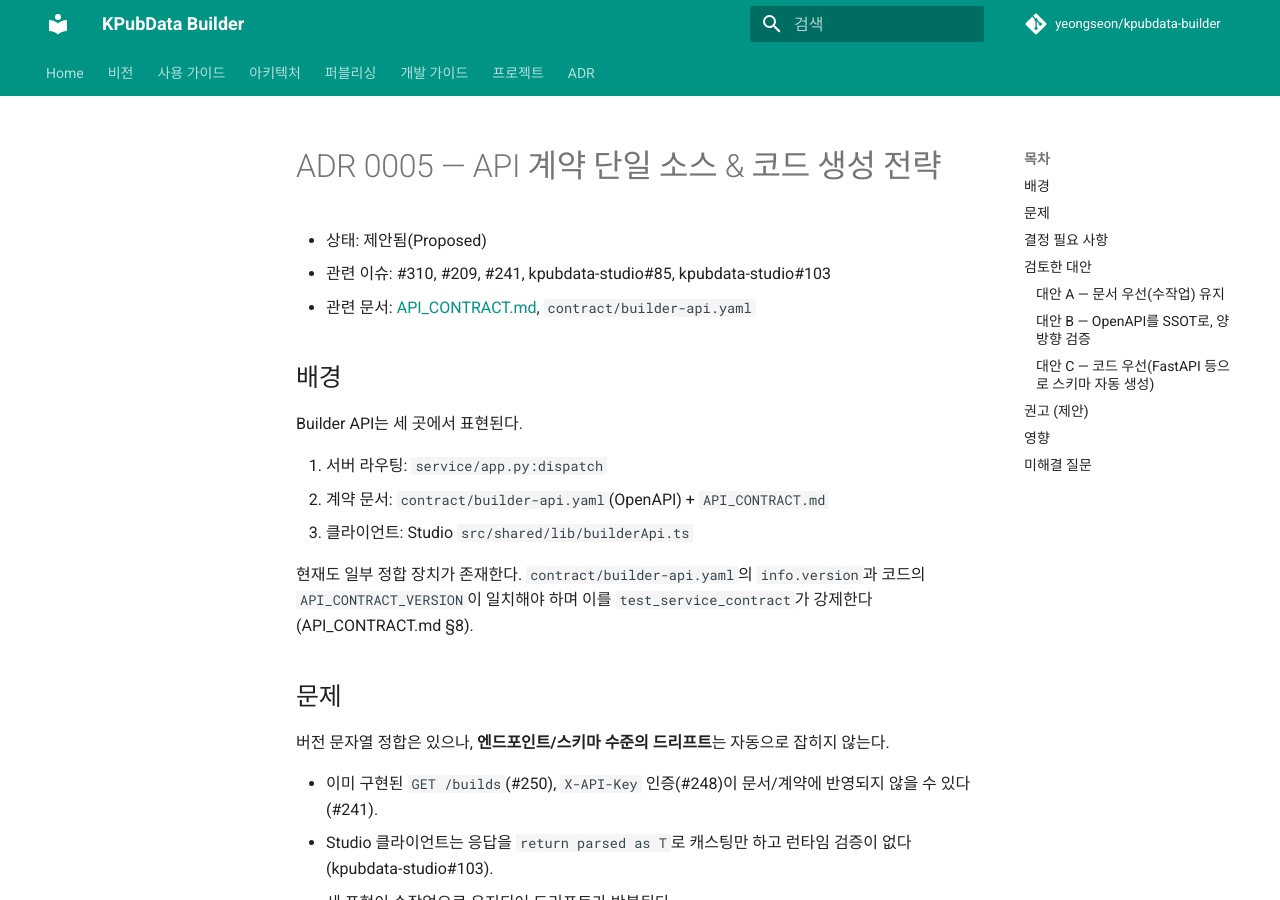
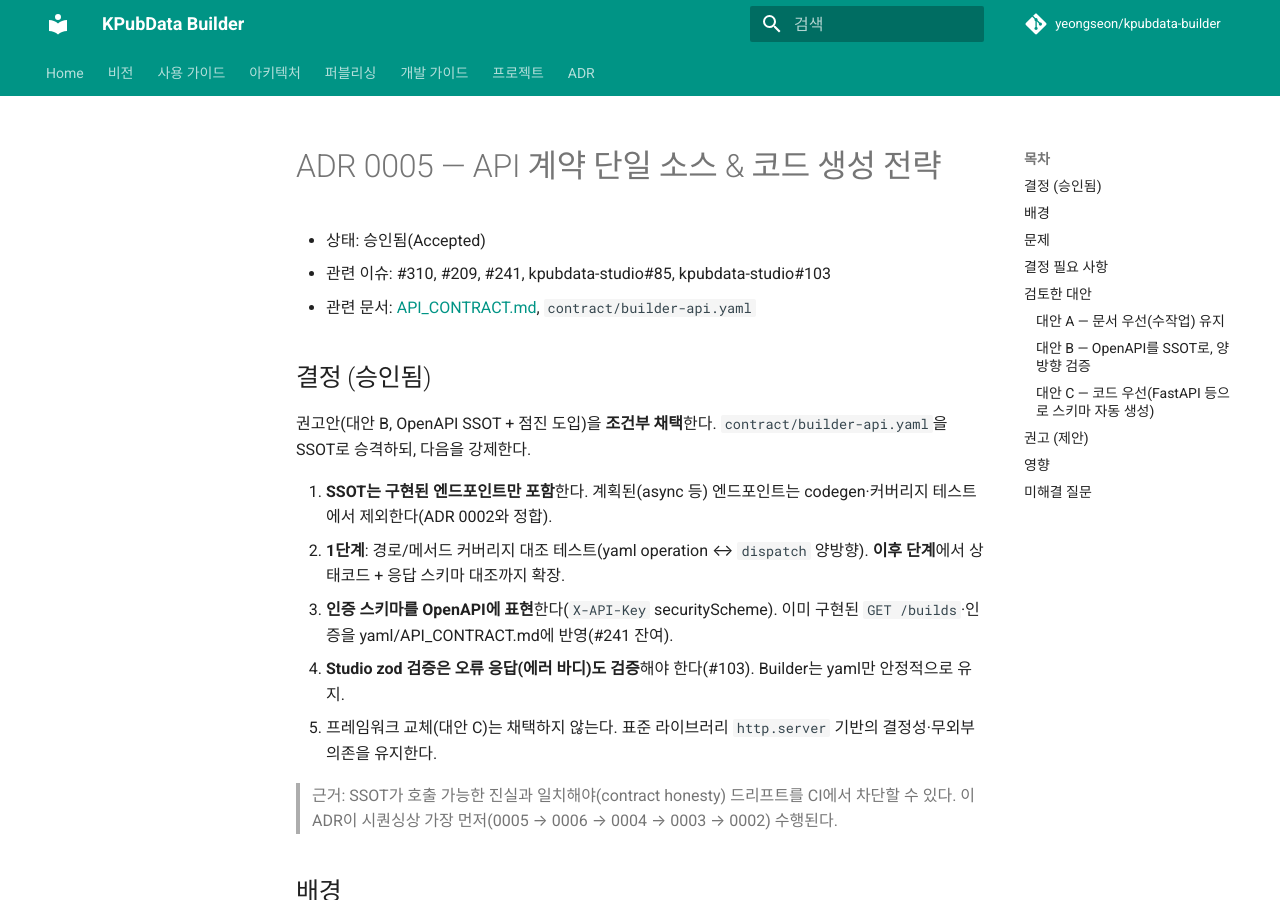
Before and after one commit to yeongseon/kpubdata-builder, an MkDocs documentation site: the page built from docs/adrs/0005-api-contract-single-source.md, in a window 1280 px wide and 900 px high. Built offline with MkDocs 1.6.1 and Material for MkDocs 9.7.7, drawn with Linux system fonts in a browser that asks for light colours; comment, search, counter and statistics services are not loaded.

Commit message:
docs: accept v0.4 ADRs 0002-0006 with Oracle-reviewed decisions (#315)
Record maintainer-decided directions (validated via Oracle) for the five
beyond-MVP architecture decisions, flipping status from Proposed to Accepted:

- 0002 build execution: keep synchronous POST /build only in v0.4; async
  build/job endpoints excluded from the callable contract until full
  semantics (state, failure, cancellation, idempotency, partial artifacts)
  are defined.
- 0003 build store: SQLite as a derived, rebuildable index for completed
  builds only; manifest.json stays canonical; index-write failure must not
  fail a successful build.
- 0004 exporter plugin: explicit registry + public register_exporter;
  reject duplicate registration, avoid global mutable state, formalize
  factory signature and error behavior.
- 0005 contract SSOT: builder-api.yaml is SSOT but must contain implemented
  endpoints only; phase-1 path/method coverage test; represent auth scheme.
- 0006 auth/deploy: static API key OK but Docker fails closed, CORS
  default-deny, check artifact serving for path traversal.

Execution sequencing: 0005 -> 0006 -> 0004 -> 0003 -> 0002.

Co-authored-by: Sisyphus <clio-agent@sisyphuslabs.ai>

```diff
--- a/docs/adrs/0005-api-contract-single-source.md
+++ b/docs/adrs/0005-api-contract-single-source.md
@@ -1,8 +1,20 @@
 # ADR 0005 — API 계약 단일 소스 & 코드 생성 전략
 
-- 상태: 제안됨(Proposed)
+- 상태: 승인됨(Accepted)
 - 관련 이슈: #310, #209, #241, kpubdata-studio#85, kpubdata-studio#103
 - 관련 문서: [API_CONTRACT.md](../../API_CONTRACT.md), `contract/builder-api.yaml`
+
+## 결정 (승인됨)
+
+권고안(대안 B, OpenAPI SSOT + 점진 도입)을 **조건부 채택**한다. `contract/builder-api.yaml`을 SSOT로 승격하되, 다음을 강제한다.
+
+1. **SSOT는 구현된 엔드포인트만 포함**한다. 계획된(async 등) 엔드포인트는 codegen·커버리지 테스트에서 제외한다(ADR 0002와 정합).
+2. **1단계**: 경로/메서드 커버리지 대조 테스트(yaml operation ↔ `dispatch` 양방향). **이후 단계**에서 상태코드 + 응답 스키마 대조까지 확장.
+3. **인증 스키마를 OpenAPI에 표현**한다(`X-API-Key` securityScheme). 이미 구현된 `GET /builds`·인증을 yaml/API_CONTRACT.md에 반영(#241 잔여).
+4. **Studio zod 검증은 오류 응답(에러 바디)도 검증**해야 한다(#103). Builder는 yaml만 안정적으로 유지.
+5. 프레임워크 교체(대안 C)는 채택하지 않는다. 표준 라이브러리 `http.server` 기반의 결정성·무외부의존을 유지한다.
+
+> 근거: SSOT가 호출 가능한 진실과 일치해야(contract honesty) 드리프트를 CI에서 차단할 수 있다. 이 ADR이 시퀀싱상 가장 먼저(0005 → 0006 → 0004 → 0003 → 0002) 수행된다.
 
 ## 배경
 
```
Also changed, not shown: docs/adrs/0002-build-execution-model.md (+12 -1 lines), docs/adrs/0003-persistent-build-store.md (+12 -1 lines), docs/adrs/0004-plugin-exporter-contract.md (+12 -1 lines), docs/adrs/0006-service-auth-and-deployment.md (+12 -1 lines), docs/adrs/README.md (+5 -5 lines).
